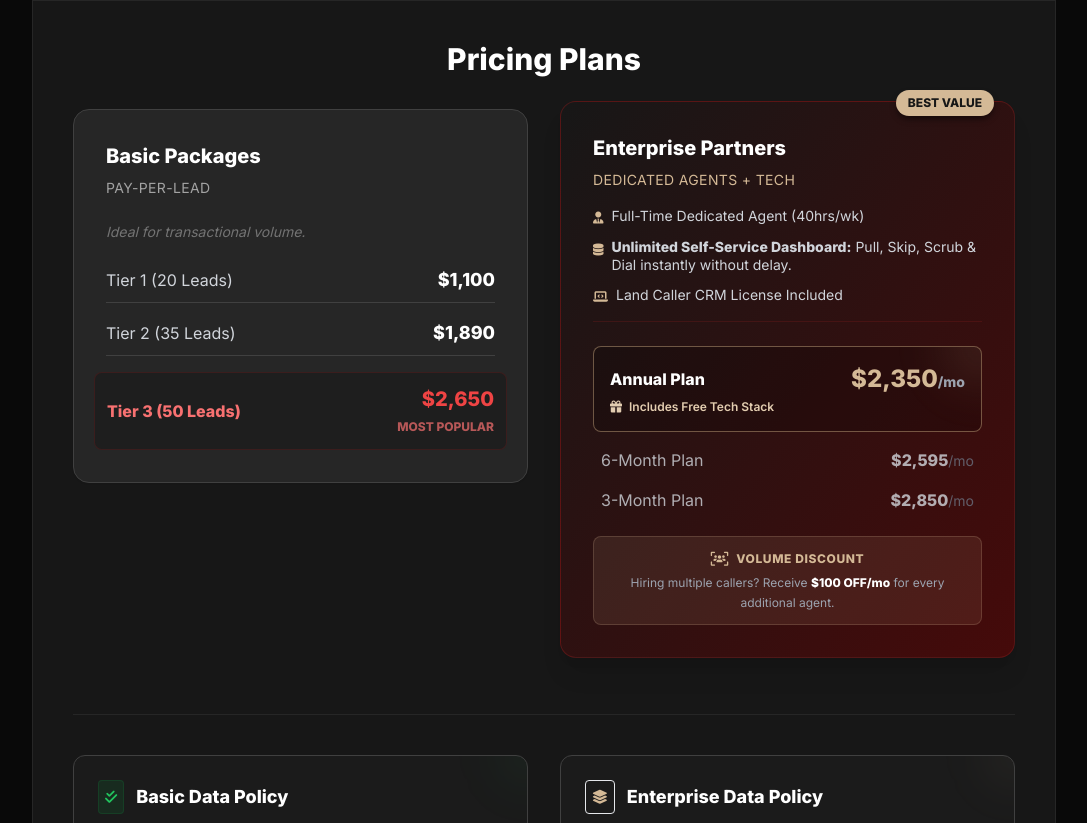
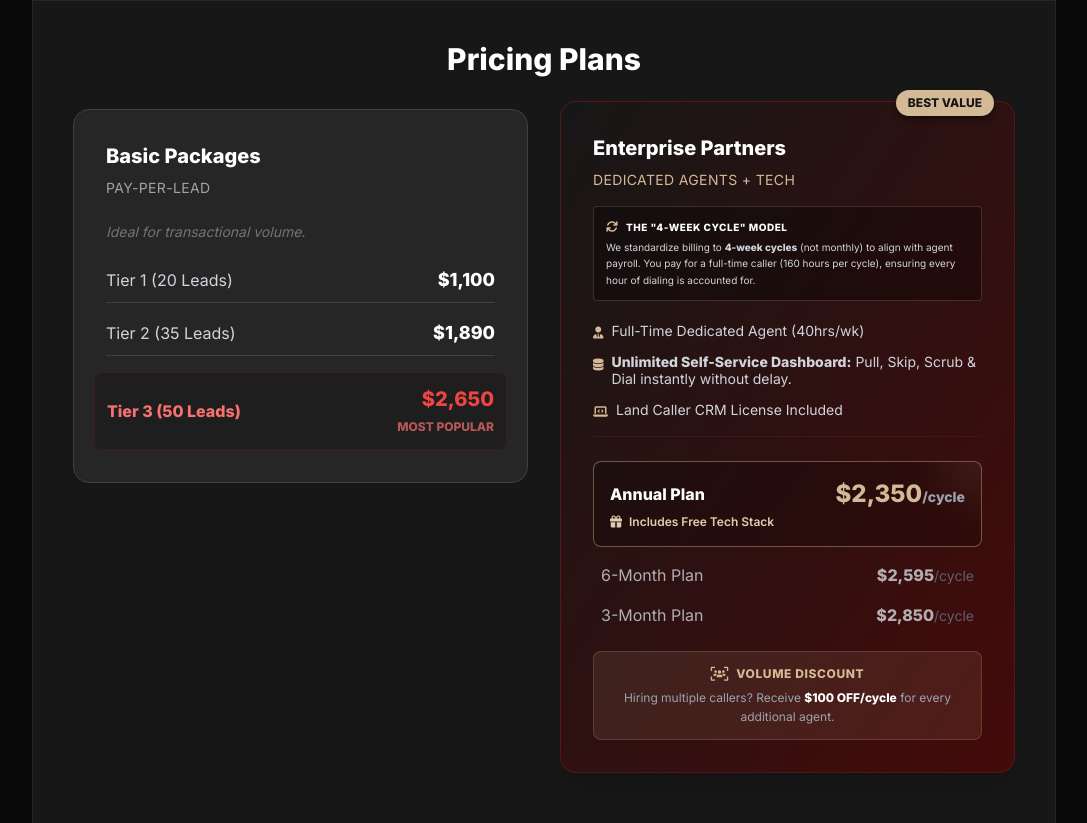
Before and after one commit to johnlowrey-oss/Land-Caller-2026-Update, a plain HTML site: page index.html in a window 1280 px wide. Shown: the part 1992-2815 px from the top of the page, without its empty margins (96-1183 px from the left). Drawn offline with nearby package versions, Linux system fonts and the light colour scheme.

Commit message:
Update index.html

```diff
--- a/index.html
+++ b/index.html
@@ -507,6 +507,17 @@
                     <h4 class="text-xl font-bold mb-2">Enterprise Partners</h4>
                     <p class="text-sm text-tan-500 mb-4 font-medium uppercase tracking-wide">Dedicated Agents + Tech</p>
 
+                    <!-- Cycle Explanation Block -->
+                    <div class="mb-5 bg-black/30 p-3 rounded border border-tan-500/20">
+                        <div class="flex items-center gap-2 mb-1">
+                            <i class="fa-solid fa-sync text-tan-500 text-xs"></i>
+                            <span class="text-[10px] font-bold text-white uppercase tracking-wider">The "4-Week Cycle" Model</span>
+                        </div>
+                        <p class="text-[10px] text-gray-300 leading-relaxed">
+                            We standardize billing to <strong>4-week cycles</strong> (not monthly) to align with agent payroll. You pay for a full-time caller (160 hours per cycle), ensuring every hour of dialing is accounted for.
+                        </p>
+                    </div>
+
                     <!-- Added Value Stack List -->
                     <ul class="text-sm text-gray-300 space-y-3 mb-6 border-b border-red-900/30 pb-4">
                         <li class="flex items-start gap-2">
@@ -530,18 +541,18 @@
 
                             <div class="flex justify-between items-center mb-1 relative z-10">
                                 <span class="font-bold">Annual Plan</span>
-                                <span class="font-bold text-2xl text-tan-500">$2,350<span class="text-sm text-gray-400">/mo</span></span>
+                                <span class="font-bold text-2xl text-tan-500">$2,350<span class="text-sm text-gray-400">/cycle</span></span>
                             </div>
                             <div class="text-xs text-tan-400 font-semibold relative z-10"><i class="fa-solid fa-gift mr-1"></i> Includes Free Tech Stack</div>
                         </div>
 
                         <div class="flex justify-between items-center px-2 opacity-80 text-gray-300">
                             <span>6-Month Plan</span>
-                            <span class="font-bold">$2,595<span class="text-sm font-normal text-gray-500">/mo</span></span>
+                            <span class="font-bold">$2,595<span class="text-sm font-normal text-gray-500">/cycle</span></span>
                         </div>
                         <div class="flex justify-between items-center px-2 opacity-80 text-gray-300">
                             <span>3-Month Plan</span>
-                            <span class="font-bold">$2,850<span class="text-sm font-normal text-gray-500">/mo</span></span>
+                            <span class="font-bold">$2,850<span class="text-sm font-normal text-gray-500">/cycle</span></span>
                         </div>
                     </div>
 
@@ -552,7 +563,7 @@
                             <span class="text-xs font-bold uppercase tracking-wider">Volume Discount</span>
                         </div>
                         <p class="text-xs text-gray-400 leading-relaxed">
-                            Hiring multiple callers? Receive <span class="text-white font-bold">$100 OFF/mo</span> for every additional agent.
+                            Hiring multiple callers? Receive <span class="text-white font-bold">$100 OFF/cycle</span> for every additional agent.
                         </p>
                     </div>
 
@@ -663,7 +674,7 @@
             <h3 class="text-2xl font-bold mb-4">Ready to upgrade your acquisition stack?</h3>
             <div class="mb-6 max-w-3xl mx-auto flex flex-col items-center gap-3">
                 <p class="text-gray-400">
-                    Existing clients can lock in the <strong class="text-tan-500">$2,150 rate</strong> <span class="text-gray-500">(Save $200/mo off list)</span> if you renew before <strong class="text-red-500">Jan 30th</strong>.
+                    Existing clients can lock in the <strong class="text-tan-500">$2,150 rate</strong> <span class="text-gray-500">(Save $200/cycle off list)</span> if you renew before <strong class="text-red-500">Jan 30th</strong>.
                 </p>
                 <!-- Added Scarcity Note -->
                 <p class="text-xs text-red-400 font-semibold uppercase tracking-widest animate-pulse">
```
